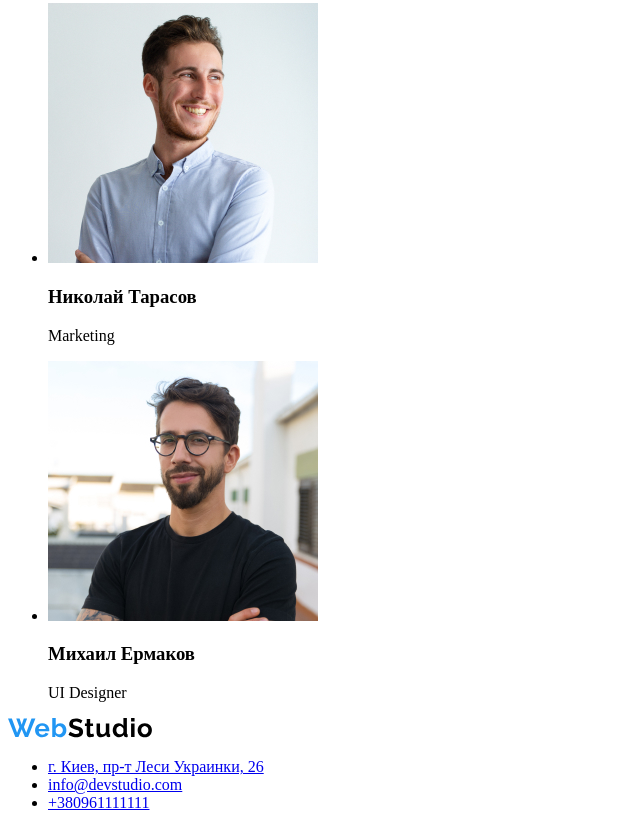
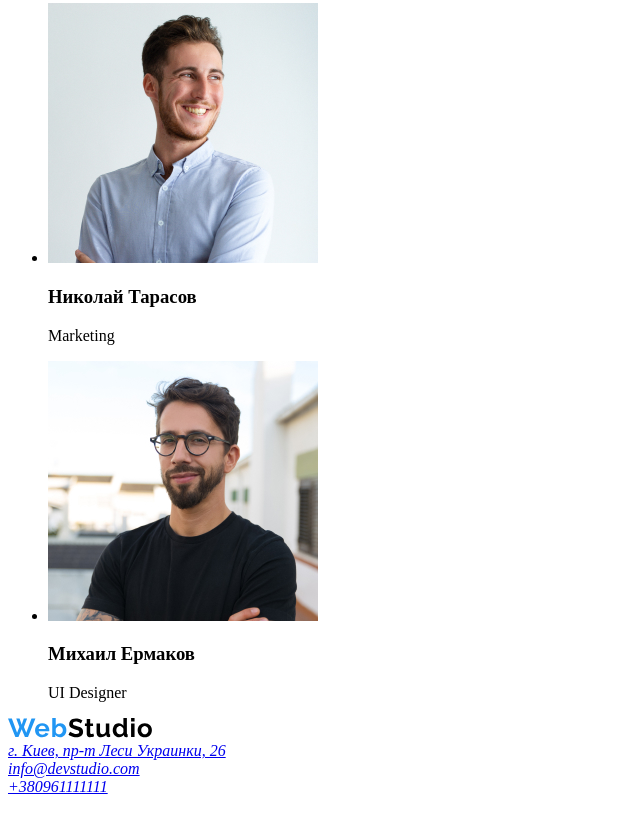
Before and after one commit to Ramanuch17/goit-markup-hw-01, a plain HTML site: page index.html in a window 1280 px wide. Shown: the part 1605-2433 px from the top of the page, without its empty margins (0-640 px from the left). After the commit the page ends 2409 px from the top, so only its background shows below. Drawn offline with Linux system fonts and the light colour scheme.

Commit message:
update index

```diff
--- a/index.html
+++ b/index.html
@@ -12,7 +12,7 @@
 
   <header class="header">
     <nav class="header__nav">
-      <a href="/" class="header__logo-link">
+      <a href="./index.html" class="header__logo-link">
         <img src="./image/svg/webstudio-icon.svg" alt="logo" class="header__logo">
       </a>
 
@@ -138,21 +138,18 @@
   <footer class="footer">
 
       <div class="">
-        <a href="/" class="footer_logo">
+        <a href="./index.html" class="footer_logo">
           <img src="./image/svg/webstudio-icon.svg" alt="logo" class="footer_logo">
         </a>
 
-        <ul class="footer__item">
-          <li class="footer__contack-adress">
-            <a href="https://www.google.com.ua/maps" class="footer__contack-adress">г. Киев, пр-т Леси Украинки, 26</a>
-          </li>
-          <li class="footer__contack-mail">
-            <a href="info@devstudio.com" class="footer__contack-mail">info@devstudio.com</a>
-          </li>
-          <li class="footer__contack-tel">
-            <a href="tel:+380961111111" class="footer__contack-tel">+380961111111</a>
-          </li>
-        </ul>
+        <address>
+          <a href="https://www.google.com.ua/maps" class="footer__contack-adress">г. Киев, пр-т Леси Украинки, 26</a><br>
+
+          <a href="info@devstudio.com" class="footer__contact-mail">info@devstudio.com</a><br>
+
+          <a href="tel:+380961111111" class="footer__contact-tel">+380961111111</a>
+
+        </address>
 
       </div>
 
```
